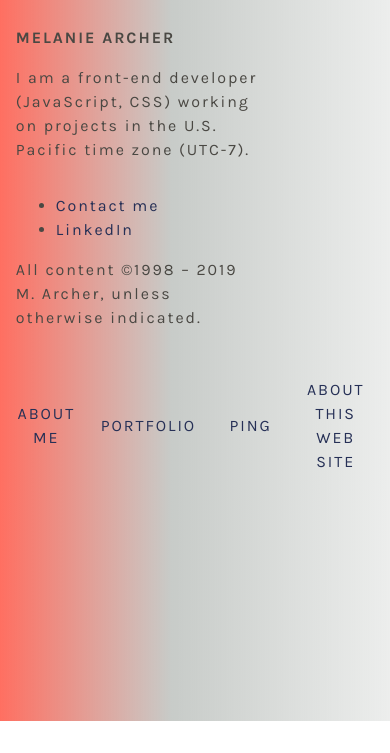
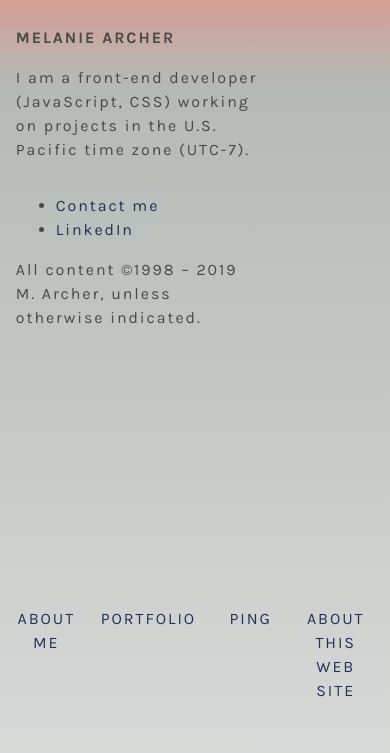
Before and after one commit to mejarc/two-banjos-gatsby, a Gatsby site: page / in a window 390 px wide. Shown: the part 123-876 px from the top of the page. Before the commit the page ends 844 px from the top, so only its background shows below. Built offline with nearby package versions, Linux system fonts and the light colour scheme; Gatsby itself is replaced by a stand-in of ours.

Commit message:
8: mobile nav
* fiddle with colors
* fiddle with item alignment

```diff
--- a/src/components/nav.module.css
+++ b/src/components/nav.module.css
@@ -10,7 +10,9 @@
 .nav {
   grid-column: 1 / span 2;
   grid-row: 3;
+  margin-bottom: 4vh;
 }
+
 .nav li {
   list-style: none;
 }
@@ -21,7 +23,7 @@
   grid-template-columns: repeat(4, 1fr);
   margin: 0;
   padding: 0;
-  align-items: center;
+  align-items: top;
 }
 
 .icon {
@@ -46,6 +48,7 @@
     grid-column-start: 2;
     grid-row: 1;
     margin-top: 0;
+    margin-bottom: 0;
     position: relative;
   }
 
@@ -67,9 +70,6 @@
 
 /* Color theme */
 
-.nav {
-  background: transparent;
-}
 
 .nav a:hover,
 .nav a:focus {
--- a/src/styles/all.css
+++ b/src/styles/all.css
@@ -94,6 +94,8 @@ p {
   display: grid;
   grid-gap: 1em;
   padding: 2vw;
+  min-height: 100vh;
+  grid-template-rows: auto 1fr auto;
 }
 
 
@@ -123,7 +125,7 @@ a:focus,
 
 
 body {
-  background: linear-gradient(to right, #ff6f61 0%, rgba(181, 186, 182, 0.75) 44%, rgba(181, 186, 182, 0.25) 100%);
+  background-image: linear-gradient(to bottom, rgba(255, 111, 97, .95) 0%, rgba(181, 186, 182, 1.0) 24%, rgba(181, 186, 182, 0.55) 100%);
   color: var(--global-body-textColor);
 }
 
@@ -150,6 +152,11 @@ main header {
 /* Larger screens.
 */
 @media all and (min-width: 769px) {
+
+body {
+  background-image: linear-gradient(to right, rgba(255, 111, 97, .95) 0%, rgba(181, 186, 182, 1.0) 44%, rgba(181, 186, 182, 0.55) 100%);
+}
+
   main {
     grid-column: 2;
   }
```
